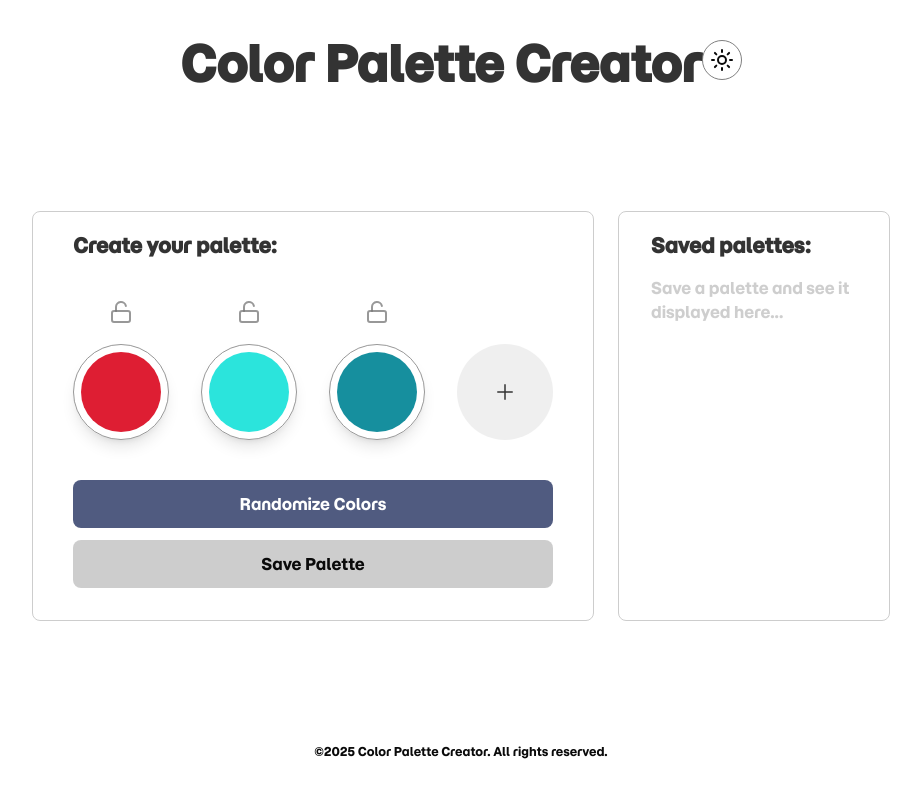
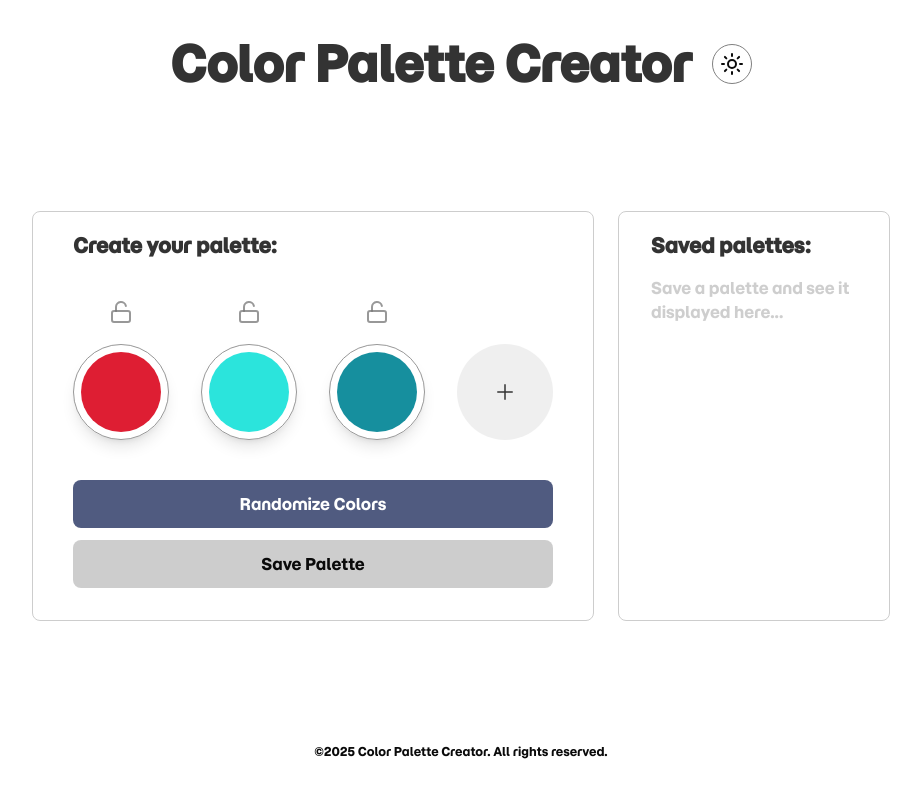
Before and after one commit to DanielG808/color-palette-creator, a Next.js app: page / in a window 1280 px wide. Shown: the whole page, without its empty margins (179-1100 px from the left). Built offline with nearby package versions, Linux system fonts and the light colour scheme.

Commit message:
added layout styling to header

```diff
--- a/components/header.tsx
+++ b/components/header.tsx
@@ -3,7 +3,7 @@ import HomePageLink from "./home-page-link";
 
 export default function Header() {
   return (
-    <header className="flex justify-center">
+    <header className="flex justify-center items-center space-x-5">
       <HomePageLink />
       <ModeToggle />
     </header>
```
